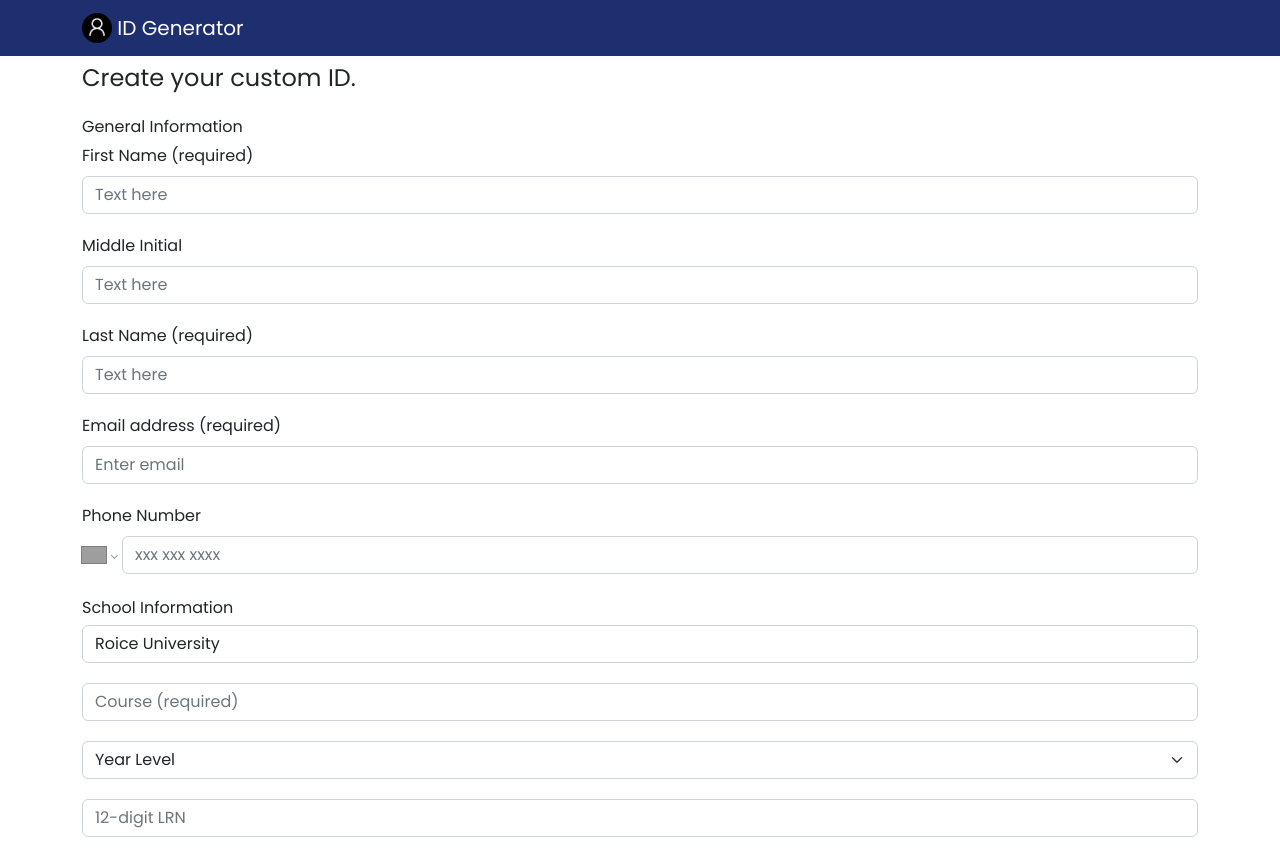
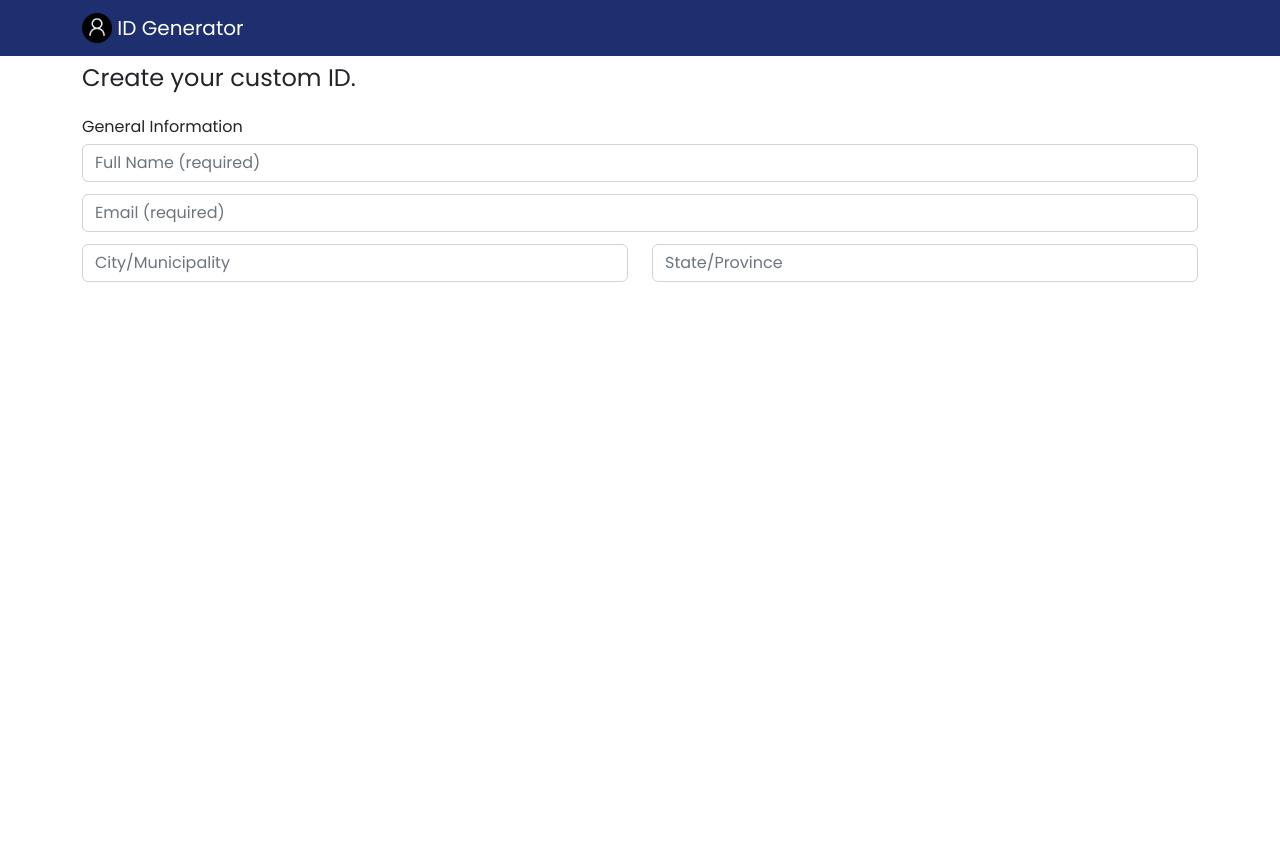
Before and after one commit to roiceee/CV-App, a React (Create React App) app: page / in a window 1280 px wide. After the commit the page ends 800 px from the top, so only its background shows below. Built offline with nearby package versions, Linux system fonts and the light colour scheme; grey boxes are pictures that could not be loaded.

Commit message:
change state to object

```diff
--- a/src/components/body/bodyContainer.js
+++ b/src/components/body/bodyContainer.js
@@ -3,47 +3,32 @@ import Container from "react-bootstrap/esm/Container";
 import GeneralInformationForm from "./form-components/generalInformation";
 import Header from "./header";
 import { useState } from "react";
-import SchoolInformationForm from "./form-components/schoolInformationForm";
+//import SchoolInformationForm from "./form-components/schoolInformationForm";
 
 function BodyContainer() {
-  const [firstName, setFirstName] = useState("");
-  const [middleInitial, setMiddleInitial] = useState("");
-  const [lastName, setLastName] = useState("");
-  const [email, setEmail] = useState("");
-  const [phoneNumber, setPhoneNumber] = useState("");
-  const [course, setCourse] = useState("");
-  const [yearLevel, setYearLevel] = useState("");
-  const [lrn, setLrn] = useState("");
-  const [schoolName, setSchoolName] = useState("Roice University");
+  let defaultStudentInformation = {
+    name: "",
+    email: "",
+    city: "",
+    province: "",
+    course: "",
+    yearLevel: "",
+    lrn: "",
+    schoolName: "Roice University",
+  };
+  const [studentInfo, setStudentInfo] = useState(defaultStudentInformation);
 
   return (
     <Container className="mt-2">
       <Header />
       <GeneralInformationForm
-        firstName={firstName}
-        middleInitial={middleInitial}
-        lastName={lastName}
-        email={email}
-        phoneNumber={phoneNumber}
-        course={course}
-        setFirstName={setFirstName}
-        setMiddleInitial={setMiddleInitial}
-        setLastName={setLastName}
-        setEmail={setEmail}
-        setPhoneNumber={setPhoneNumber}
-        setCourse={setCourse}
+        studentInfo={studentInfo}
+        setStudentInfo={setStudentInfo}
       />
-      <SchoolInformationForm
-      course={course}
-      yearLevel={yearLevel}
-      lrn={lrn}
-      requiredLrnLength={12}
-      schoolName={schoolName}
-      setCourse={setCourse}
-      setYearLevel={setYearLevel}
-      setLrn={setLrn}
-      setSchoolName={setSchoolName}
-      />
+      {/* <SchoolInformationForm
+        studentInfo={studentInfo}
+        setStudentInfo={setStudentInfo}
+      /> */}
     </Container>
   );
 }
--- a/src/components/body/form-components/generalInformation.js
+++ b/src/components/body/form-components/generalInformation.js
@@ -1,48 +1,33 @@
 import Form from "react-bootstrap/Form";
+import Row from "react-bootstrap/Row";
+import Col from "react-bootstrap/Col";
 import React, { useCallback } from "react";
 import "react-phone-number-input/style.css";
 import {
   debouncedValidateRequiredInput,
+  debouncedValidateEmail,
   debouncedValidateInput,
-  debouncedValidateEmail,
 } from "./validation";
-import PhoneInput from "react-phone-number-input";
 import "../../../styles/form-customize.css";
 
-function GeneralInformationForm({
-  firstName,
-  middleInitial,
-  lastName,
-  email,
-  phoneNumber,
-  setFirstName,
-  setMiddleInitial,
-  setLastName,
-  setEmail,
-  setPhoneNumber,
-}) {
+function GeneralInformationForm({ studentInfo, setStudentInfo }) {
   const changeInputHandler = useCallback((e) => {
-    const value = e.target.value;
-    const targetID = e.target.id;
-    switch (targetID) {
-      case "formFirstName":
-        setFirstName(value);
-        debouncedValidateRequiredInput(e, "first-name-error");
+    const { id, value } = e.target;
+    setStudentInfo((prevState) => ({
+      ...prevState,
+      [id]: value,
+    }));
+    console.log(id + "   " + value);
+    switch (id) {
+      case "name":
+        debouncedValidateRequiredInput(e, "name-error");
         break;
-      case "formMiddleInitial":
-        setMiddleInitial(value);
-        debouncedValidateInput(e, "middle-initial-error");
-        break;
-      case "formLastName":
-        setLastName(value);
-        debouncedValidateRequiredInput(e, "last-name-error");
-        break;
-      case "formBasicEmail":
-        setEmail(value);
+      case "email":
         debouncedValidateEmail(e, "email-error");
         break;
-      case "formPhoneNumber":
-        setPhoneNumber(value);
+      case "city":
+      case "province":
+        debouncedValidateInput(e, "city-error");
         break;
     }
   }, []);
@@ -50,61 +35,50 @@ function GeneralInformationForm({
   return (
     <Form className="mt-4">
       <h6>General Information</h6>
-      <Form.Group className="mb-3" controlId="formFirstName">
-        <Form.Label>First Name (required)</Form.Label>
+      <Form.Group className="mb-2" controlId="name">
         <Form.Control
           onChange={changeInputHandler}
-          value={firstName}
+          value={studentInfo.name}
           type="text"
-          placeholder="Text here"
+          placeholder="Full Name (required)"
         />
-        <div id="first-name-error" className="error"></div>
+        <div id="name-error" className="error"></div>
       </Form.Group>
 
-      <Form.Group className="mb-3" controlId="formMiddleInitial">
-        <Form.Label>Middle Initial</Form.Label>
+      <Form.Group className="mb-2" controlId="email">
         <Form.Control
           onChange={changeInputHandler}
-          value={middleInitial}
-          type="text"
-          placeholder="Text here"
-        />
-        <div id="middle-initial-error" className="error"></div>
-      </Form.Group>
-
-      <Form.Group className="mb-3" controlId="formLastName">
-        <Form.Label>Last Name (required)</Form.Label>
-        <Form.Control
-          onChange={changeInputHandler}
-          value={lastName}
-          type="text"
-          placeholder="Text here"
-        />
-        <div id="last-name-error" className="error"></div>
-      </Form.Group>
-
-      <Form.Group className="mb-3" controlId="formBasicEmail">
-        <Form.Label>Email address (required)</Form.Label>
-        <Form.Control
-          onChange={changeInputHandler}
-          value={email}
+          value={studentInfo.email}
           type="email"
-          placeholder="Enter email"
+          placeholder="Email (required)"
         />
         <div id="email-error" className="error"></div>
       </Form.Group>
 
-      <Form.Group className="mb-3" controlId="formPhoneNumber">
-        <Form.Label>Phone Number</Form.Label>
-        <span className="mx-3">{phoneNumber}</span>
-        <PhoneInput
-          onChange={setPhoneNumber}
-          value={phoneNumber}
-          defaultCountry="PH"
-          type="text"
-          placeholder="xxx xxx xxxx"
-        />
-      </Form.Group>
+      <Row>
+        <Col>
+          <Form.Group className="mb-2" controlId="city">
+            <Form.Control
+              onChange={changeInputHandler}
+              value={studentInfo.city}
+              type="text"
+              placeholder="City/Municipality"
+            />
+            <div id="city-error" className="error"></div>
+          </Form.Group>
+        </Col>
+        <Col>
+          <Form.Group className="mb-2" controlId="province">
+            <Form.Control
+              onChange={changeInputHandler}
+              value={studentInfo.province}
+              type="text"
+              placeholder="State/Province"
+            />
+            <div id="province-error" className="error"></div>
+          </Form.Group>
+        </Col>
+      </Row>
     </Form>
   );
 }
```
